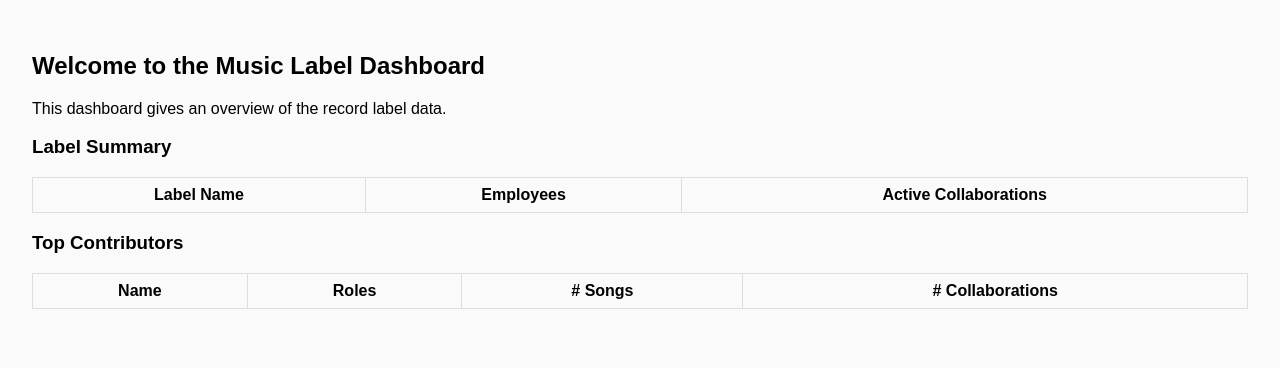
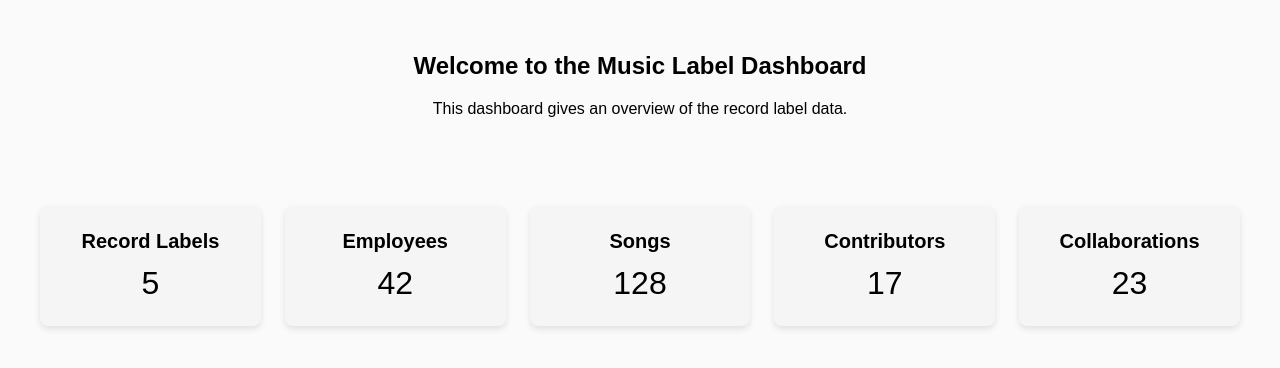
Before and after one commit to hmecruz/record_label_database, a Flask app: page / in a window 1280 px wide. Shown: the part 146-514 px from the top of the page. Run offline with Flask 3, Linux system fonts and the light colour scheme; lists and menus that the app fills with data are empty.

Commit message:
dashboard completed

```diff
--- a/frontend/static/css/style.css
+++ b/frontend/static/css/style.css
@@ -1,3 +1,4 @@
+/* Global Styles */
 body {
   font-family: Arial, sans-serif;
   margin: 0;
@@ -38,13 +39,45 @@ main {
   padding: 2em;
 }
 
-table {
-  border-collapse: collapse;
-  width: 100%;
-  margin-top: 1em;
+/* Dashboard Welcome */
+.dashboard-welcome {
+  text-align: center;
+  margin-bottom: 5.5rem;
 }
 
-th, td {
-  border: 1px solid #ddd;
-  padding: 8px;
+/* Dashboard Section (cards grid) */
+.cards-container {
+  display: grid;
+  grid-template-columns: repeat(auto-fit, minmax(180px, 1fr));
+  gap: 1.5rem;
+  margin: 0 auto 2.5rem;
+  max-width: 1200px;
 }
+
+/* Overview Cards */
+.card {
+  padding: 1.5rem;
+  background: #f5f5f5;
+  border-radius: 8px;
+  text-align: center;
+  text-decoration: none;
+  color: inherit;
+  box-shadow: 0 3px 6px rgba(0, 0, 0, 0.1);
+  transition: transform .15s ease-in-out, box-shadow .15s ease-in-out;
+}
+
+.card:hover {
+  transform: translateY(-4px);
+  box-shadow: 0 6px 12px rgba(0, 0, 0, 0.15);
+}
+
+.card h3 {
+  margin: 0;
+  font-size: 1.25rem;
+  font-weight: 600;
+}
+
+.card p {
+  font-size: 2rem;
+  margin: 0.75rem 0 0;
+}
--- a/frontend/static/js/dashboard.js
+++ b/frontend/static/js/dashboard.js
@@ -1,23 +1,29 @@
+// dashboard.js
 function dashboardInit() {
-  // Simulate fetching from backend
-  const labelData = [
-    { name: "Universal Music", employees: 10, collaborations: 3 },
-    { name: "Sony Music", employees: 7, collaborations: 1 },
-    { name: "Warner Music", employees: 5, collaborations: 2 },
-  ];
+  // Replace with real API calls as needed
+  const stats = {
+    record_label: { label: "Record Labels", count: 5 },
+    employee:     { label: "Employees",     count: 42 },
+    song:         { label: "Songs",         count: 128 },
+    contributor:  { label: "Contributors",  count: 17 },
+    collaboration:{ label: "Collaborations",count: 23 },
+  };
 
-  const contributorData = [
-    { name: "Alice Jones", roles: "Artist", songs: 12, collaborations: 4 },
-    { name: "Bob Smith", roles: "Producer, Songwriter", songs: 8, collaborations: 5 },
-  ];
+  // Populate cards
+  Object.entries(stats).forEach(([key, { label, count }]) => {
+    const countEl = document.getElementById(`count-${key}`);
+    if (countEl) countEl.textContent = count;
+  });
 
-  const labelTable = document.getElementById("label-summary-table").querySelector("tbody");
-  labelTable.innerHTML = labelData.map(
-    l => `<tr><td>${l.name}</td><td>${l.employees}</td><td>${l.collaborations}</td></tr>`
-  ).join("");
+  // Card click navigation
+  document.querySelectorAll(".card").forEach(card => {
+    card.addEventListener("click", e => {
+      e.preventDefault();
+      const page = card.getAttribute("data-page");
+      window.loadPage(page);
+    });
+  });
+}
 
-  const contribTable = document.getElementById("top-contributors-table").querySelector("tbody");
-  contribTable.innerHTML = contributorData.map(
-    c => `<tr><td>${c.name}</td><td>${c.roles}</td><td>${c.songs}</td><td>${c.collaborations}</td></tr>`
-  ).join("");
-}
+// Expose init to the global loader
+window.dashboardInit = dashboardInit;
--- a/frontend/static/js/main.js
+++ b/frontend/static/js/main.js
@@ -1,16 +1,18 @@
 document.addEventListener("DOMContentLoaded", () => {
   const content = document.getElementById("content");
 
-  const loadPage = (page) => {
-    fetch(`/pages/${page}.html`) // Use absolute path to fetch from Flask
+  // Expose loadPage globally
+  window.loadPage = (page) => {
+    fetch(`/pages/${page}.html`)
       .then((res) => {
         if (!res.ok) throw new Error("Page not found");
         return res.text();
       })
       .then((html) => {
         content.innerHTML = html;
+        // Call the page's init if defined
         if (typeof window[`${page}Init`] === "function") {
-          window[`${page}Init`](); // call page-specific init function if exists
+          window[`${page}Init`]();
         }
       })
       .catch((err) => {
@@ -18,16 +20,17 @@ document.addEventListener("DOMContentLoaded", () => {
       });
   };
 
-  document.querySelectorAll("a[data-page]").forEach((link) => {
-    link.addEventListener("click", (e) => {
+  // Wire up nav and card links
+  document.querySelectorAll("a[data-page], .card[data-page]").forEach((el) => {
+    el.addEventListener("click", (e) => {
       e.preventDefault();
-      const page = link.getAttribute("data-page");
-      loadPage(page);
+      const page = el.getAttribute("data-page");
+      window.loadPage(page);
       window.history.pushState(null, "", `#${page}`);
     });
   });
 
-  // Load the page based on URL hash if present
+  // Load initial page from hash or default
   const initialPage = window.location.hash.substring(1) || "dashboard";
-  loadPage(initialPage);
+  window.loadPage(initialPage);
 });
--- a/frontend/templates/index.html
+++ b/frontend/templates/index.html
@@ -26,6 +26,14 @@
     <div id="content">Loading...</div>
   </main>
 
+  <!-- first, the loader/navigation script -->
   <script src="{{ url_for('static', filename='js/main.js') }}"></script>
+  <!-- then, any page init scripts -->
+  <script src="{{ url_for('static', filename='js/dashboard.js') }}"></script>
+  <script src="{{ url_for('static', filename='js/record_label.js') }}"></script>
+  <script src="{{ url_for('static', filename='js/employee.js') }}"></script>
+  <script src="{{ url_for('static', filename='js/song.js') }}"></script>
+  <script src="{{ url_for('static', filename='js/contributor.js') }}"></script>
+  <script src="{{ url_for('static', filename='js/collaboration.js') }}"></script>
 </body>
 </html>
--- a/frontend/templates/pages/dashboard.html
+++ b/frontend/templates/pages/dashboard.html
@@ -1,37 +1,30 @@
-<h2>Welcome to the Music Label Dashboard</h2>
-<p>This dashboard gives an overview of the record label data.</p>
+<!-- frontend/templates/pages/dashboard.html -->
+<div class="dashboard-welcome">
+  <h2>Welcome to the Music Label Dashboard</h2>
+  <p>This dashboard gives an overview of the record label data.</p>
+</div>
 
-<section id="label-summary">
-  <h3>Label Summary</h3>
-  <table id="label-summary-table">
-    <thead>
-      <tr>
-        <th>Label Name</th>
-        <th>Employees</th>
-        <th>Active Collaborations</th>
-      </tr>
-    </thead>
-    <tbody>
-      <!-- filled by JS -->
-    </tbody>
-  </table>
+<section class="dashboard-overview">
+  <div class="cards-container">
+    <a href="#" class="card" data-page="record_label">
+      <h3 id="card-labels">Record Labels</h3>
+      <p id="count-record_label">0</p>
+    </a>
+    <a href="#" class="card" data-page="employee">
+      <h3 id="card-employees">Employees</h3>
+      <p id="count-employee">0</p>
+    </a>
+    <a href="#" class="card" data-page="song">
+      <h3 id="card-songs">Songs</h3>
+      <p id="count-song">0</p>
+    </a>
+    <a href="#" class="card" data-page="contributor">
+      <h3 id="card-contributors">Contributors</h3>
+      <p id="count-contributor">0</p>
+    </a>
+    <a href="#" class="card" data-page="collaboration">
+      <h3 id="card-collabs">Collaborations</h3>
+      <p id="count-collaboration">0</p>
+    </a>
+  </div>
 </section>
-
-<section id="top-contributors">
-  <h3>Top Contributors</h3>
-  <table id="top-contributors-table">
-    <thead>
-      <tr>
-        <th>Name</th>
-        <th>Roles</th>
-        <th># Songs</th>
-        <th># Collaborations</th>
-      </tr>
-    </thead>
-    <tbody>
-      <!-- filled by JS -->
-    </tbody>
-  </table>
-</section>
-
-<script src="js/dashboard.js"></script>
```
Also changed, not shown: frontend/static/js/collaboration.js (added), frontend/static/js/contributor.js (added), frontend/static/js/employee.js (added), frontend/static/js/song.js (added), frontend/templates/pages/collaboration.html (added), frontend/templates/pages/contributor.html (added), frontend/templates/pages/employee.html (added), frontend/templates/pages/song.html (added).
